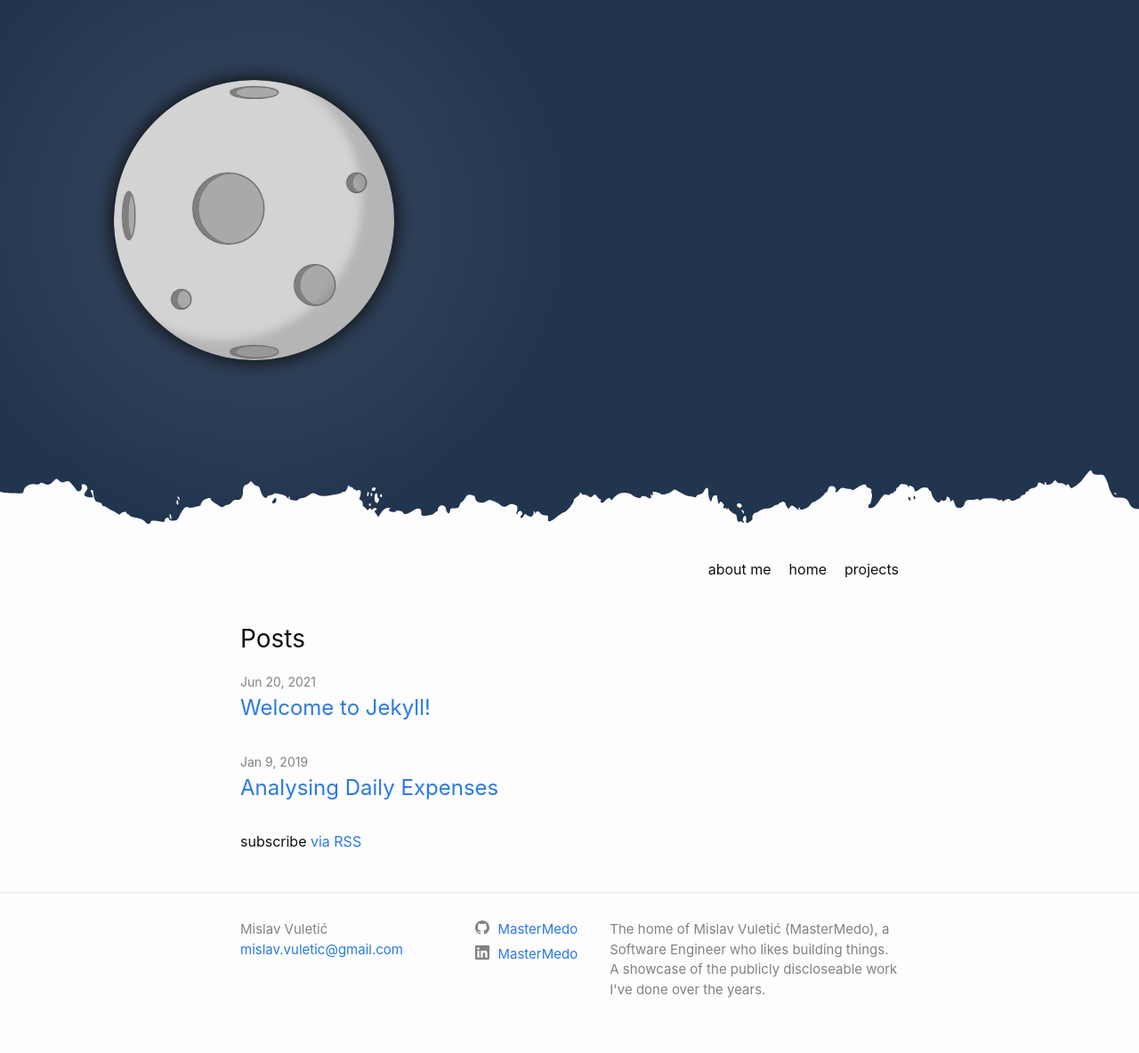
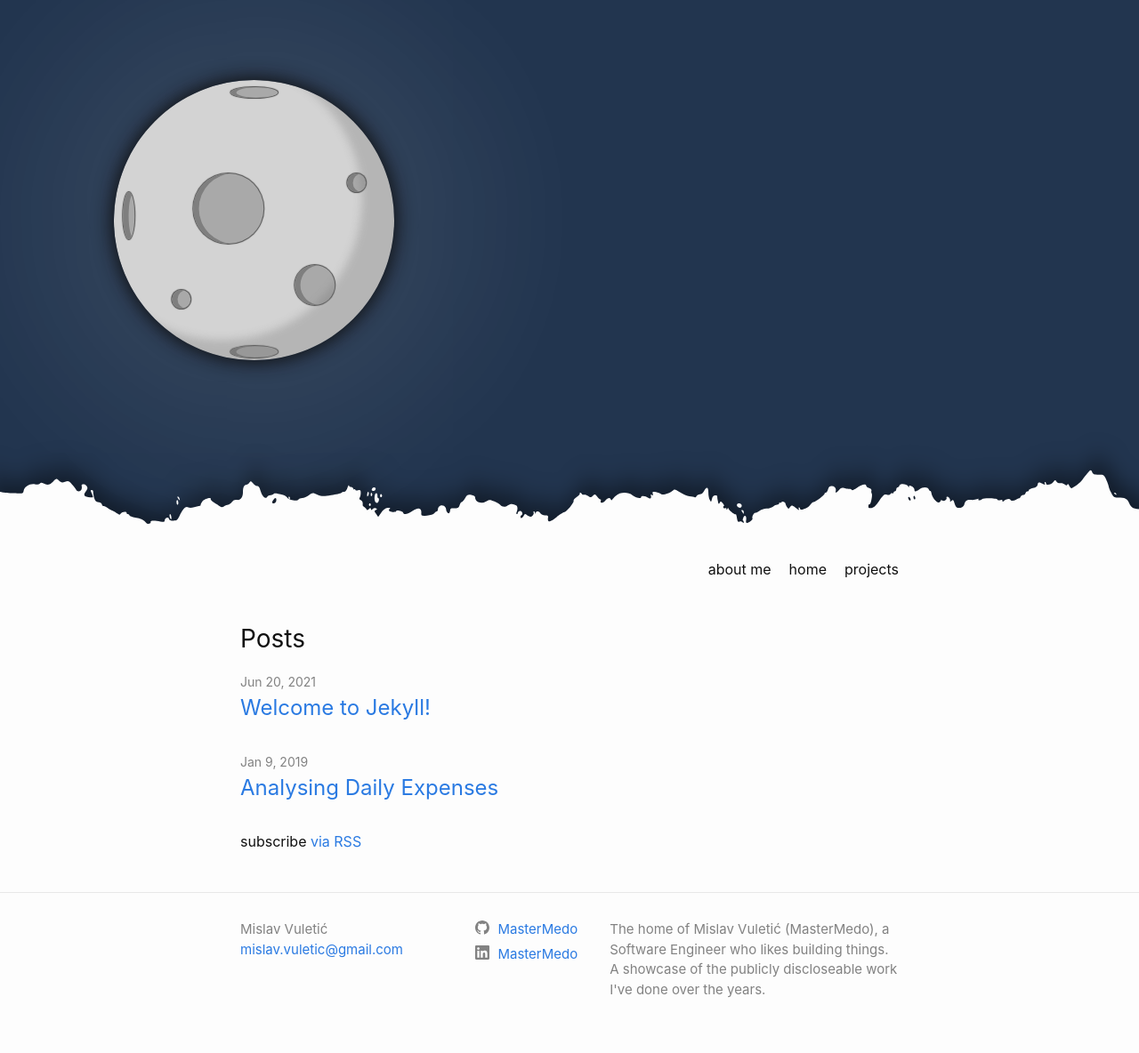
Before and after one commit to MasterMedo/mastermedo.github.io, a Jekyll site: the page built from index.md, in a window 1280 px wide. Shown: the whole page at 89% size. Built offline with Jekyll 4.4.1, drawn with Linux system fonts in a browser that asks for light colours.

Commit message:
add shadow to the ground

```diff
--- a/_sass/minima/_moon.scss
+++ b/_sass/minima/_moon.scss
@@ -10,6 +10,8 @@ $size: 70vmin;
   -webkit-user-select: none;
   -moz-user-select: none;
   -ms-user-select: none;
+  -webkit-filter: drop-shadow( 5px -7px 10px rgba(0, 0, 0, .5));
+  filter: drop-shadow( 5px -7px 10px rgba(0, 0, 0, .5));
 }
 
 .moonbox {
```
